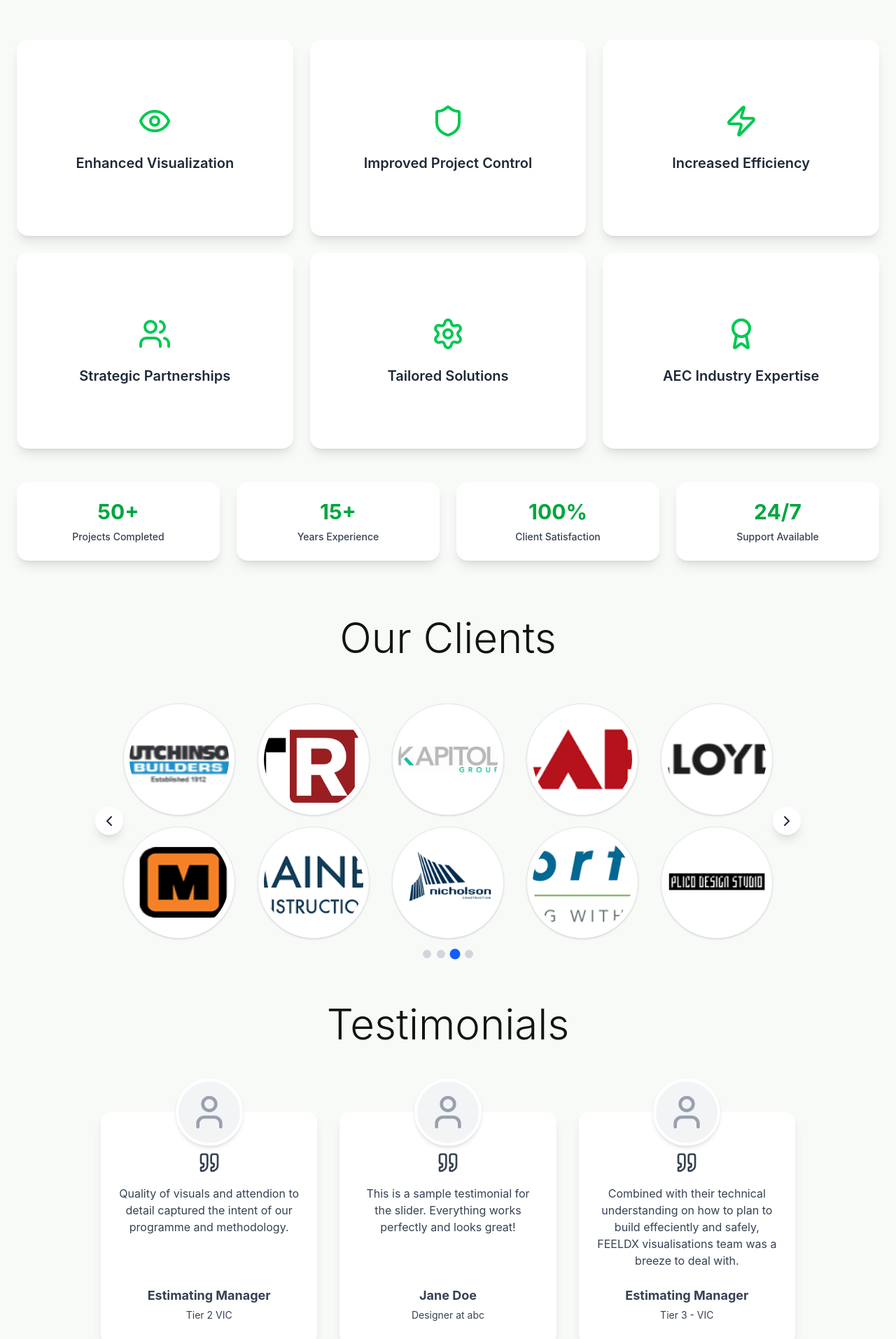
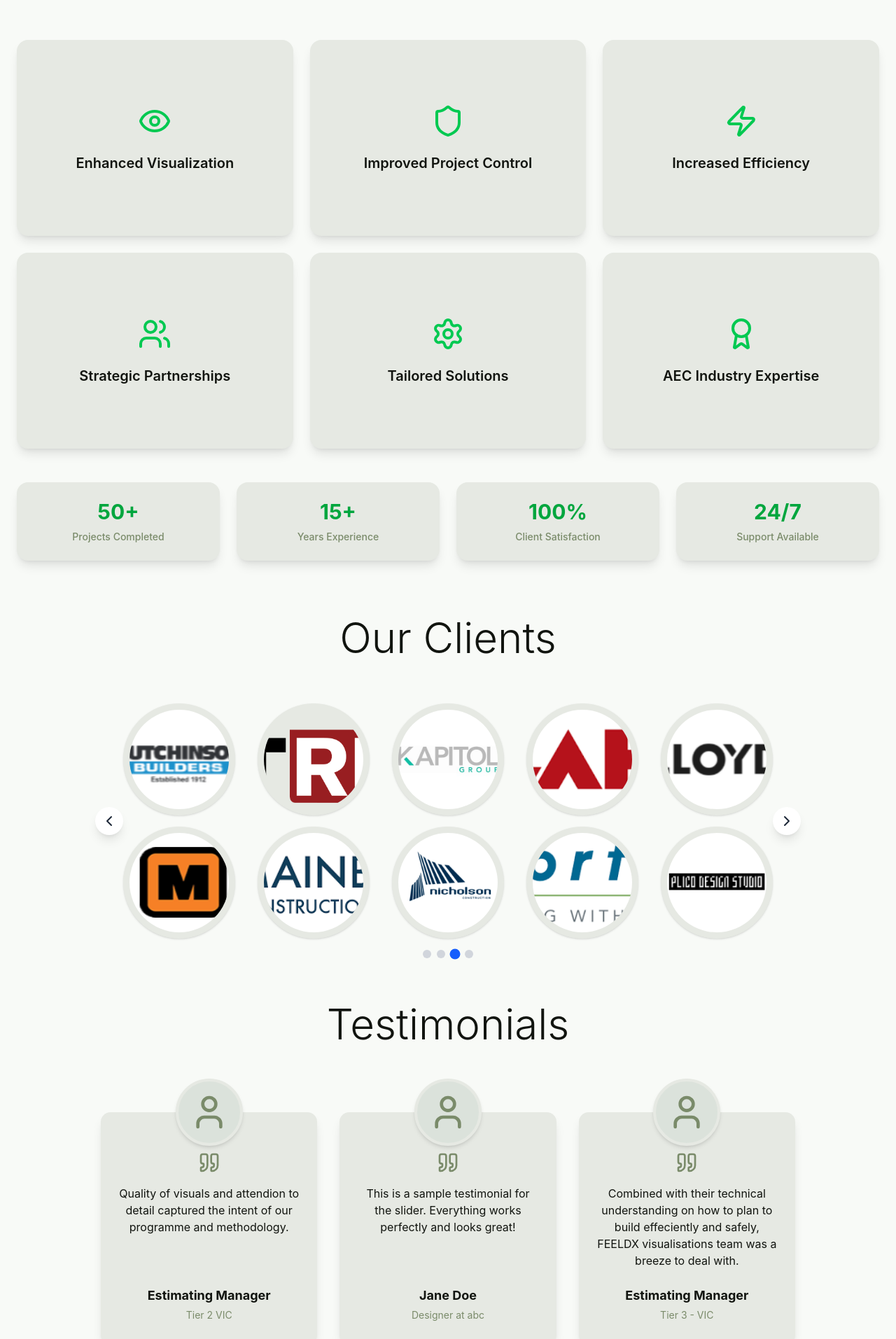
Before and after one commit to Anglcm/Feeldx-Demo, a React (Vite) app: page / in a window 1280 px wide. Shown: the part 1540-3453 px from the top of the page at 70% size. Built offline with nearby package versions, Linux system fonts and the light colour scheme.

Commit message:
fix: Color in all themes (dark or light)

```diff
--- a/src/components/carousel-slider.tsx
+++ b/src/components/carousel-slider.tsx
@@ -104,7 +104,7 @@ const ImageCarousel = () => {
                 className="flex-shrink-0 px-2"
                 style={{ width: `${100 / cardsPerView}%` }}
               >
-                <div className="group flex flex-col justify-between bg-white rounded-lg  overflow-hidden hover:shadow-xl transition-all duration-300 transform hover:-translate-y-2 h-96">
+                <div className="group flex flex-col justify-between bg-card text-card-foreground rounded-lg overflow-hidden hover:shadow-xl transition-all duration-300 transform hover:-translate-y-2 h-96">
                   {/* Image Container */}
                   <div className="w-full aspect-[4/5] overflow-hidden rounded-t-lg">
                     <img
@@ -115,8 +115,8 @@ const ImageCarousel = () => {
 
                     {/* Hover Overlay */}
                     <div className="absolute inset-0 bg-opacity-0 group-hover:bg-opacity-70 transition-all duration-300 flex items-center justify-center text-foreground">
-                      <div className="text-white text-center px-4 opacity-0 group-hover:opacity-100 transition-all duration-300 transform translate-y-4 group-hover:translate-y-0">
-                        <p className="text-sm leading-relaxed text-foreground">
+                      <div className="text-card-foreground text-center px-4 opacity-0 group-hover:opacity-100 transition-all duration-300 transform translate-y-4 group-hover:translate-y-0">
+                        <p className="text-sm leading-relaxed text-muted-foreground">
                           {image.description}
                         </p>
                       </div>
@@ -125,7 +125,7 @@ const ImageCarousel = () => {
 
                   {/* Image Name */}
                   <div className="p-4 flex-1 flex items-end">
-                    <h3 className="text-lg font-semibold text-gray-800 text-center w-full">
+                    <h3 className="text-lg font-semibold text-foreground text-center w-full">
                       {image.name}
                     </h3>
                   </div>
--- a/src/components/client-logo.tsx
+++ b/src/components/client-logo.tsx
@@ -155,7 +155,7 @@ const ClientLogoCarousel = () => {
                   className="flex flex-col items-center flex-1"
                 >
                   <div
-                    className="w-full max-w-[180px] aspect-square bg-white rounded-full shadow flex items-center justify-center overflow-hidden border border-gray-200 mx-auto p-2 sm:w-48 sm:h-48 lg:w-40 lg:h-40"
+                    className="w-full max-w-[180px] aspect-square bg-card rounded-full shadow flex items-center justify-center overflow-hidden border border-card mx-auto p-2 sm:w-48 sm:h-48 lg:w-40 lg:h-40"
                   >
                     <img
                       src={logo.src}
--- a/src/components/header.tsx
+++ b/src/components/header.tsx
@@ -56,7 +56,7 @@ export function Header() {
             className="fixed inset-0 bg-black/50"
             onClick={() => setSidebarOpen(false)}
           />
-          <div className="relative bg-white dark:bg-gray-900 w-64 h-full shadow-lg p-6 flex flex-col items-start animate-slide-in-right">
+          <div className="relative bg-card w-64 h-full shadow-lg p-6 flex flex-col items-start animate-slide-in-right">
             <button
               className="absolute top-4 right-4"
               onClick={() => setSidebarOpen(false)}
--- a/src/components/testimonials.tsx
+++ b/src/components/testimonials.tsx
@@ -119,23 +119,23 @@ const ValueProposition = () => {
           {getCurrentTestimonials().map((t, i) => (
             <div
               key={i}
-              className="relative bg-white rounded-xl shadow-lg pt-14 pb-8 px-6 flex flex-col items-center mt-8"
+              className="relative bg-card text-card-foreground rounded-xl shadow-lg pt-14 pb-8 px-6 flex flex-col items-center mt-8"
             >
               {/* Icon Avatar */}
               <div className="absolute -top-12 left-1/2 -translate-x-1/2">
-                <div className="w-24 h-24 rounded-full border-4 border-white shadow-md bg-gray-100 flex items-center justify-center">
-                  <User className="w-14 h-14 text-gray-400" />
+                <div className="w-24 h-24 rounded-full border-4 border-card shadow-md bg-muted flex items-center justify-center">
+                  <User className="w-14 h-14 text-muted-foreground" />
                 </div>
               </div>
               {/* Quote and Text */}
-              <Quote className="w-8 h-8  text-gray-700 mb-2"/>
-              <p className="text-center text-gray-700 mb-6 mt-2">
+              <Quote className="w-8 h-8 text-muted-foreground mb-2"/>
+              <p className="text-center text-foreground mb-6 mt-2">
                 {t.comment}
               </p>
               {/* Name and Role */}
               <div className="text-center mt-auto">
-                <span className={`font-bold text-lg  text-gray-700`}>{t.name}</span>
-                <span className="block text-sm mt-1  text-gray-700" >{t.role}</span>
+                <span className={`font-bold text-lg text-foreground`}>{t.name}</span>
+                <span className="block text-sm mt-1 text-muted-foreground" >{t.role}</span>
               </div>
             </div>
           ))}
--- a/src/components/value-proposition.tsx
+++ b/src/components/value-proposition.tsx
@@ -59,7 +59,7 @@ const ValueProposition = () => {
               return (
                 <div
                   key={index}
-                  className="group relative bg-white rounded-2xl p-8 shadow-lg hover:shadow-2xl transition-all duration-300 cursor-pointer min-h-[280px] flex flex-col items-center justify-center text-center hover:scale-105 hover:z-10"
+                  className="group relative bg-card text-card-foreground rounded-2xl p-8 shadow-lg hover:shadow-2xl transition-all duration-300 cursor-pointer min-h-[280px] flex flex-col items-center justify-center text-center hover:scale-105 hover:z-10"
                   onClick={() => {
                     if (window.innerWidth < 1024) setOpenIndex(isOpen ? null : cardIdx);
                   }}
@@ -69,16 +69,16 @@ const ValueProposition = () => {
                     <div className="w-full flex justify-center mb-6">
                       {value.icon}
                     </div>
-                    <h3 className="text-xl font-semibold text-gray-800 leading-tight">
+                    <h3 className="text-xl font-semibold text-foreground leading-tight">
                       {value.title}
                     </h3>
                   </div>
 
                   {/* Description: show on hover (desktop) or click (mobile/tablet) */}
-                  <div className={`absolute inset-0 p-6 flex items-center justify-center bg-white rounded-2xl transition-opacity duration-300 ${isOpen && isMobile ? 'opacity-100 z-20' : 'opacity-0 group-hover:opacity-100'}`}
+                  <div className={`absolute inset-0 p-6 flex items-center justify-center bg-card text-card-foreground rounded-2xl transition-opacity duration-300 ${isOpen && isMobile ? 'opacity-100 z-20' : 'opacity-0 group-hover:opacity-100'}`}
                     style={{ pointerEvents: isOpen && isMobile ? 'auto' : undefined }}
                   >
-                    <p className="text-gray-600 text-sm leading-relaxed text-center">
+                    <p className="text-muted-foreground text-sm leading-relaxed text-center">
                       {value.description}
                     </p>
                   </div>
@@ -95,7 +95,7 @@ const ValueProposition = () => {
               return (
                 <div
                   key={cardIdx}
-                  className="group relative bg-white rounded-2xl p-8 shadow-lg hover:shadow-2xl transition-all duration-300 cursor-pointer min-h-[280px] flex flex-col items-center justify-center text-center hover:scale-105 hover:z-10"
+                  className="group relative bg-card text-card-foreground rounded-2xl p-8 shadow-lg hover:shadow-2xl transition-all duration-300 cursor-pointer min-h-[280px] flex flex-col items-center justify-center text-center hover:scale-105 hover:z-10"
                   onClick={() => {
                     if (window.innerWidth < 1024) setOpenIndex(isOpen ? null : cardIdx);
                   }}
@@ -105,16 +105,16 @@ const ValueProposition = () => {
                     <div className="w-full flex justify-center mb-6">
                       {value.icon}
                     </div>
-                    <h3 className="text-xl font-semibold text-gray-800 leading-tight">
+                    <h3 className="text-xl font-semibold text-foreground leading-tight">
                       {value.title}
                     </h3>
                   </div>
 
                   {/* Description: show on hover (desktop) or click (mobile/tablet) */}
-                  <div className={`absolute inset-0 p-6 flex items-center justify-center bg-white rounded-2xl transition-opacity duration-300 ${isOpen && isMobile ? 'opacity-100 z-20' : 'opacity-0 group-hover:opacity-100'}`}
+                  <div className={`absolute inset-0 p-6 flex items-center justify-center bg-card text-card-foreground rounded-2xl transition-opacity duration-300 ${isOpen && isMobile ? 'opacity-100 z-20' : 'opacity-0 group-hover:opacity-100'}`}
                     style={{ pointerEvents: isOpen && isMobile ? 'auto' : undefined }}
                   >
-                    <p className="text-gray-600 text-sm leading-relaxed text-center">
+                    <p className="text-muted-foreground text-sm leading-relaxed text-center">
                       {value.description}
                     </p>
                   </div>
@@ -126,21 +126,21 @@ const ValueProposition = () => {
 
         {/* Additional Stats Row - Similar to Pearagon's bottom row */}
         <div className="grid grid-cols-2 md:grid-cols-4 gap-6 mt-12">
-          <div className="bg-white rounded-2xl p-6 text-center shadow-lg">
+          <div className="bg-card text-card-foreground rounded-2xl p-6 text-center shadow-lg">
             <div className="text-3xl font-bold text-green-600 mb-2">50+</div>
-            <div className="text-gray-700 text-sm font-medium">Projects Completed</div>
+            <div className="text-muted-foreground text-sm font-medium">Projects Completed</div>
           </div>
-          <div className="bg-white rounded-2xl p-6 text-center shadow-lg">
+          <div className="bg-card text-card-foreground rounded-2xl p-6 text-center shadow-lg">
             <div className="text-3xl font-bold text-green-600 mb-2">15+</div>
-            <div className="text-gray-700 text-sm font-medium">Years Experience</div>
+            <div className="text-muted-foreground text-sm font-medium">Years Experience</div>
           </div>
-          <div className="bg-white rounded-2xl p-6 text-center shadow-lg">
+          <div className="bg-card text-card-foreground rounded-2xl p-6 text-center shadow-lg">
             <div className="text-3xl font-bold text-green-600 mb-2">100%</div>
-            <div className="text-gray-700 text-sm font-medium">Client Satisfaction</div>
+            <div className="text-muted-foreground text-sm font-medium">Client Satisfaction</div>
           </div>
-          <div className="bg-white rounded-2xl p-6 text-center shadow-lg">
+          <div className="bg-card text-card-foreground rounded-2xl p-6 text-center shadow-lg">
             <div className="text-3xl font-bold text-green-600 mb-2">24/7</div>
-            <div className="text-gray-700 text-sm font-medium">Support Available</div>
+            <div className="text-muted-foreground text-sm font-medium">Support Available</div>
           </div>
         </div>
       </div>
```
